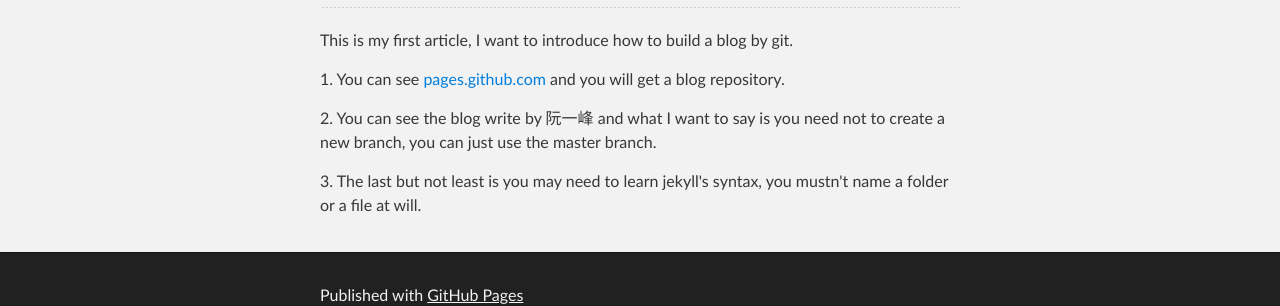
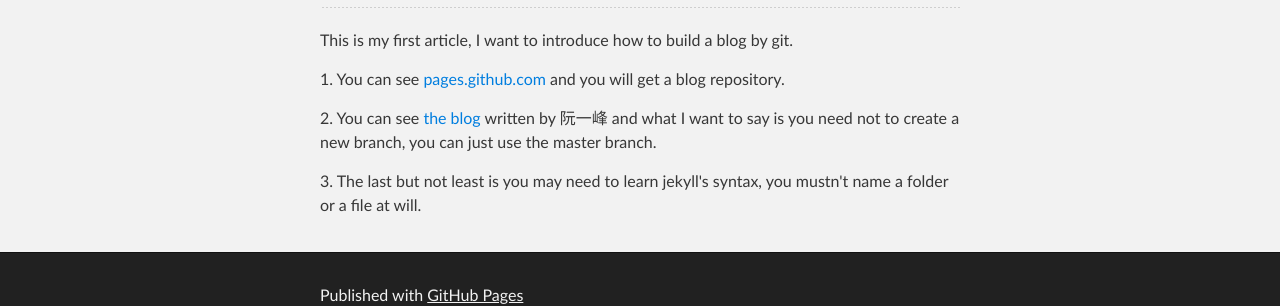
Before and after one commit to mycmessia/mycmessia.github.io, a Jekyll site: the page built from _posts/2014-06-27-First-Article.html, in a window 1280 px wide. Shown: the part 332-638 px from the top of the page. Built offline with Jekyll 4.4.1, drawn with Linux system fonts in a browser that asks for light colours.

Commit message:
Update 2014-06-27-First-Article.html
add a link to RuanYifeng's blog

```diff
--- a/_posts/2014-06-27-First-Article.html
+++ b/_posts/2014-06-27-First-Article.html
@@ -10,7 +10,7 @@ titie: First Article
 	a blog repository.
 </p>
 <p>
-	2. You can see the blog write by 阮一峰 and what I want to say is you need not to
+	2. You can see <a href="http://www.ruanyifeng.com/blog/2012/08/blogging_with_jekyll.html">the blog</a> written by 阮一峰 and what I want to say is you need not to
 	create a new branch, you can just use the master branch.
 </p>
 <p>
```
Also changed, not shown: other parts of _posts/2014-06-27-First-Article.html (+1 -1 lines).
